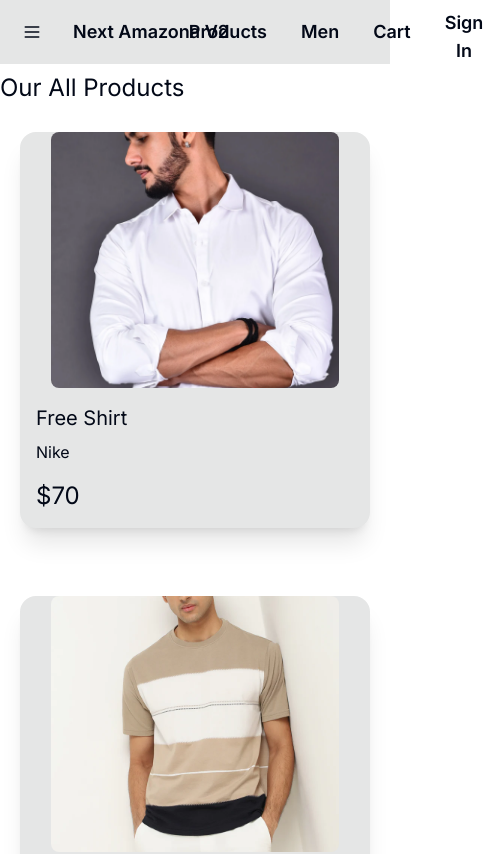
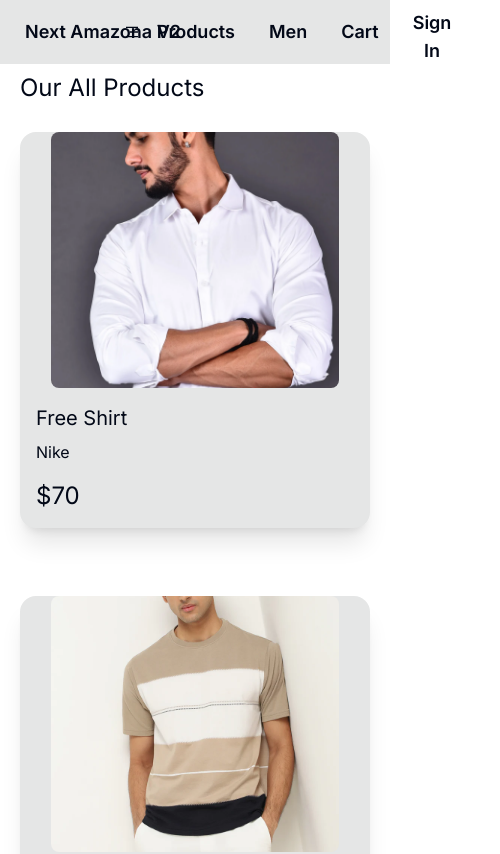
Before and after one commit to Rocky3112/Next-Amazon-V2, a Next.js app: page /allProducts in a window 390 px wide. Shown: the top 854 px of the page, 500 px wide, since content can reach past the window. Built offline with nearby package versions, Linux system fonts and the light colour scheme.

Commit message:
hide menu and added for mobile

```diff
--- a/app/allProducts/page.tsx
+++ b/app/allProducts/page.tsx
@@ -6,7 +6,7 @@ const Products = () => {
   return (
     <>
 
-    <h2 className="text-2xl py-2">Our All Products</h2>
+    <h2 className="text-2xl py-2 px-5">Our All Products</h2>
     <div className=" grid grid-cols-1 gap-5 md:grid-cols-3 lg:grid-cols-4 px-5">
       {
         data.products.map((product)=>(
--- a/app/men/tshirt/page.tsx
+++ b/app/men/tshirt/page.tsx
@@ -5,7 +5,7 @@ import Link from 'next/link';
 import React from 'react'
 
 const Tshirt = () => {
-    const mensTshirt = data?.products.filter((product) => product?.category?.toLowerCase()==='mens');
+    const mensTshirt = data?.products.filter((product) => product?.category?.toLowerCase() === 'mens');
     // console.log(mensTshirt);
     const mensTshirt1 = mensTshirt?.filter((product) => product?.subcategory?.toLowerCase()==='t-shirt');
     console.log(mensTshirt1);
--- a/components/header/Header.tsx
+++ b/components/header/Header.tsx
@@ -1,6 +1,7 @@
 import Link from 'next/link'
 import React from 'react'
 import Menu from './Menu'
+import { RiMenu3Fill } from "react-icons/ri"
 
 const Header = () => {
   return (
@@ -8,24 +9,13 @@ const Header = () => {
       <nav>
         <div className="navbar justify-between bg-base-300">
           <div>
-            <label htmlFor="my-drawer" className="btn btn-square btn-ghost">
-              <svg
-                xmlns="http://www.w3.org/2000/svg"
-                fill="none"
-                viewBox="0 0 24 24"
-                className="inline-block w-5 h-5 stroke-current"
-              >
-                <path
-                  strokeLinecap="round"
-                  strokeLinejoin="round"
-                  strokeWidth="2"
-                  d="M4 6h16M4 12h16M4 18h16"
-                ></path>
-              </svg>
-            </label>
             <Link href="/" className="btn btn-ghost text-lg">
               Next Amazona V2
             </Link>
+          </div>
+          <div className='lg:hidden block'>
+
+<RiMenu3Fill />
           </div>
 
           <Menu />
--- a/package.json
+++ b/package.json
@@ -15,6 +15,7 @@
     "next": "14.1.0",
     "react": "^18",
     "react-dom": "^18",
+    "react-icons": "^5.0.1",
     "tailwind-merge": "^2.2.1",
     "tailwindcss-animate": "^1.0.7",
     "zustand": "^4.5.1"
```
Also changed, not shown: 1 other file (tests, documents, lock files or other folders).
